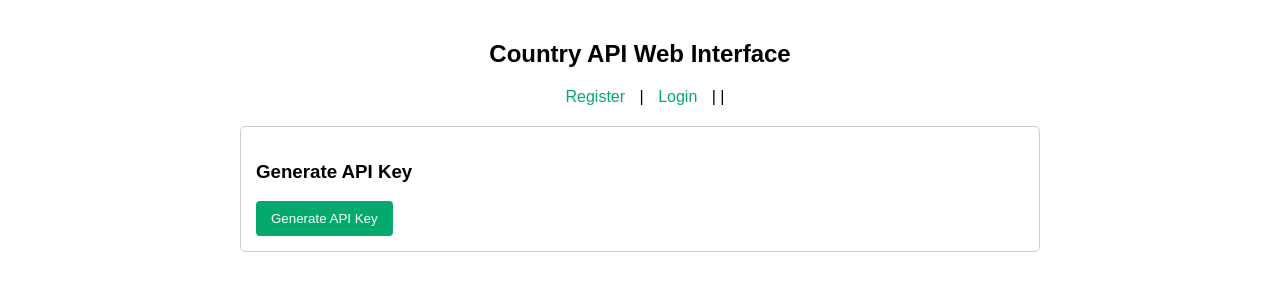
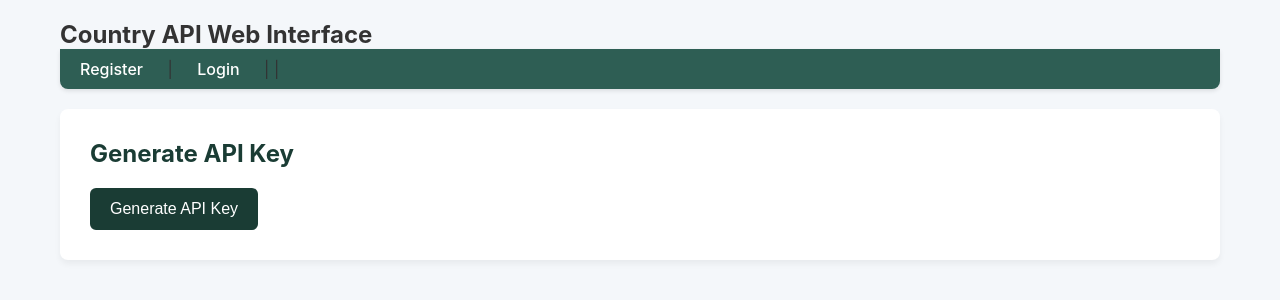
Before and after one commit to ChalanaSangeeth123/server-side-cw, a React (Create React App) app in the folder frontend/: page /apikey in a window 1280 px wide. Shown: the top 300 px of the page. Built offline with nearby package versions, Linux system fonts and the light colour scheme.

Commit message:
Update App.css

```diff
--- a/frontend/src/App.css
+++ b/frontend/src/App.css
@@ -1,80 +1,162 @@
+/* Reset default styles */
+* {
+    margin: 0;
+    padding: 0;
+    box-sizing: border-box;
+}
+
+body {
+    font-family: 'Inter', -apple-system, BlinkMacSystemFont, 'Segoe UI', Roboto, sans-serif;
+    background-color: #f4f7fa;
+    color: #333;
+}
+
+/* Main app container */
 .app {
-    font-family: Arial, Helvetica, sans-serif;
-    max-width: 800px;
+    max-width: 1200px;
     margin: 0 auto;
     padding: 20px;
 }
 
-h2 {
+/* Header */
+.header {
+    background-color: #1a3c34;
+    color: white;
+    padding: 20px;
     text-align: center;
+    border-radius: 8px 8px 0 0;
+    box-shadow: 0 2px 4px rgba(0, 0, 0, 0.1);
 }
 
+.header h2 {
+    font-size: 2rem;
+    font-weight: 600;
+}
+
+/* Navigation */
 nav {
-    text-align: center;
+    background-color: #2e5e54;
+    padding: 10px 0;
+    border-radius: 0 0 8px 8px;
+    box-shadow: 0 2px 4px rgba(0, 0, 0, 0.1);
+}
+
+nav a {
+    color: white;
+    text-decoration: none;
+    margin: 0 20px;
+    font-weight: 500;
+    transition: color 0.3s ease;
+}
+
+nav a:hover {
+    color: #a3e4d7;
+}
+
+/* Section container */
+.section {
+    background-color: white;
+    padding: 30px;
+    margin: 20px 0;
+    border-radius: 8px;
+    box-shadow: 0 4px 6px rgba(0, 0, 0, 0.05);
+    transition: transform 0.2s ease;
+}
+
+.section:hover {
+    transform: translateY(-2px);
+}
+
+.section h3 {
+    font-size: 1.5rem;
+    color: #1a3c34;
     margin-bottom: 20px;
 }
 
-nav a {
-    margin: 0 10px;
-    text-decoration: none;
-    color: #04AA6D;
-}
-
-nav a:hover {
-    text-decoration: underline;
-}
-
-.section {
-    margin-bottom: 20px;
-    padding: 15px;
-    border: 1px solid #ccc;
-    border-radius: 5px;
-}
-
+/* Form styles */
 label {
     display: block;
-    margin-bottom: 5px;
+    font-weight: 500;
+    margin-bottom: 8px;
+    color: #555;
 }
 
 input {
     width: 100%;
-    padding: 8px;
-    margin-bottom: 10px;
-    border: 1px solid #ccc;
-    border-radius: 4px;
+    padding: 10px;
+    margin-bottom: 15px;
+    border: 1px solid #ddd;
+    border-radius: 6px;
+    font-size: 1rem;
+    transition: border-color 0.3s ease;
+}
+
+input:focus {
+    outline: none;
+    border-color: #1a3c34;
+    box-shadow: 0 0 0 3px rgba(26, 60, 52, 0.1);
 }
 
 button {
-    background-color: #04AA6D;
+    background-color: #1a3c34;
     color: white;
-    padding: 10px 15px;
+    padding: 12px 20px;
     border: none;
-    border-radius: 4px;
+    border-radius: 6px;
+    font-size: 1rem;
+    font-weight: 500;
     cursor: pointer;
+    transition: background-color 0.3s ease;
 }
 
 button:hover {
-    background-color: #45a049;
+    background-color: #2e5e54;
 }
 
+/* Success and error messages */
 .success {
-    margin-top: 10px;
-    padding: 10px;
-    background-color: #d4edda;
-    color: #155724;
-    border: 1px solid #c3e6cb;
-    border-radius: 4px;
+    margin-top: 15px;
+    padding: 12px;
+    background-color: #e6f4ea;
+    color: #2e7d32;
+    border: 1px solid #a5d6a7;
+    border-radius: 6px;
+    font-size: 0.95rem;
 }
 
 .error {
-    margin-top: 10px;
-    padding: 10px;
-    background-color: #f8d7da;
-    color: #721c24;
-    border: 1px solid #f5c6cb;
-    border-radius: 4px;
+    margin-top: 15px;
+    padding: 12px;
+    background-color: #ffebee;
+    color: #d32f2f;
+    border: 1px solid #ef9a9a;
+    border-radius: 6px;
+    font-size: 0.95rem;
 }
 
+/* Country data display */
 .country-data {
+    margin-top: 20px;
+    padding: 15px;
+    background-color: #f9fafb;
+    border-radius: 6px;
+    border: 1px solid #e5e7eb;
+}
+
+.country-data h4 {
+    font-size: 1.3rem;
+    color: #1a3c34;
+    margin-bottom: 10px;
+}
+
+.country-data p {
+    margin-bottom: 8px;
+    font-size: 1rem;
+    color: #444;
+}
+
+.country-data img {
     margin-top: 10px;
+    border-radius: 4px;
+    box-shadow: 0 2px 4px rgba(0, 0, 0, 0.1);
 }
```
